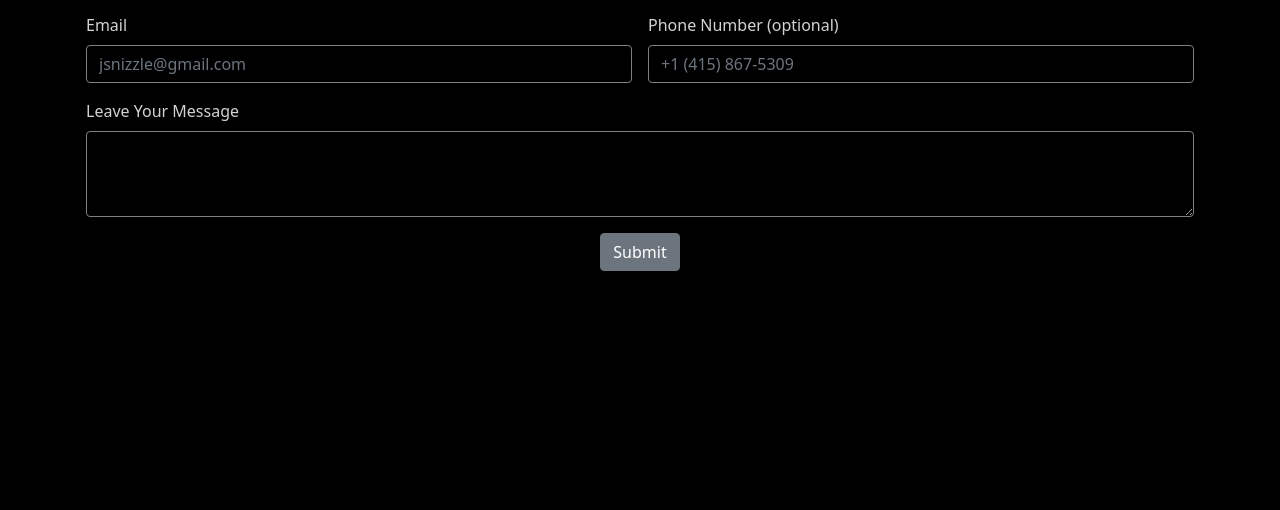
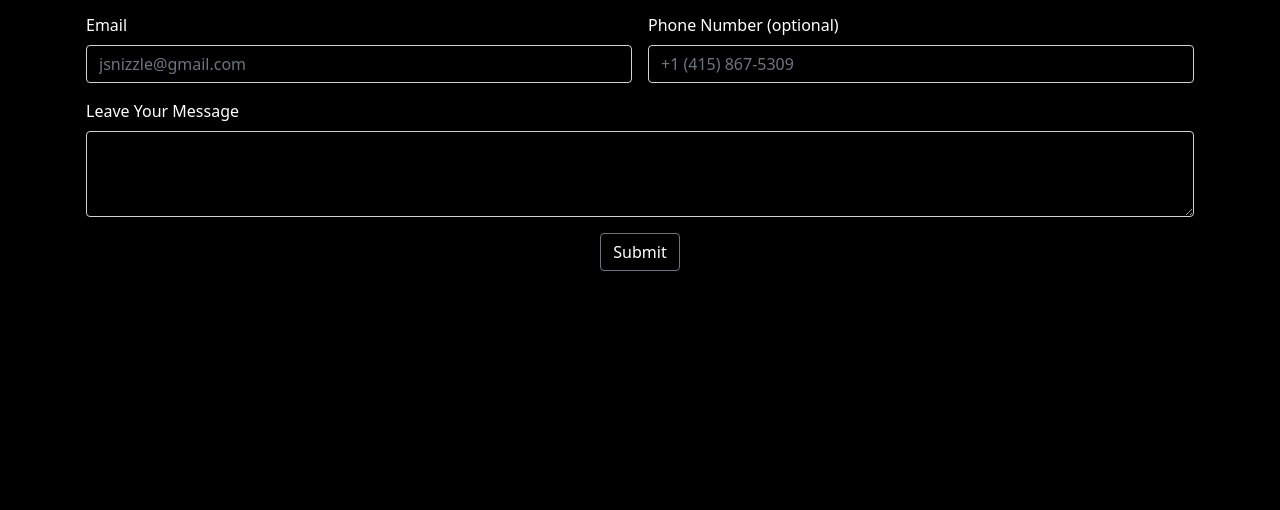
Before and after one commit to gaguiIar/luggage, a plain HTML site: page index.html in a window 1280 px wide. Shown: the part 290-800 px from the top of the page. Drawn offline with nearby package versions, Linux system fonts and the light colour scheme.

Commit message:
Update index.html

```diff
--- a/index.html
+++ b/index.html
@@ -13,7 +13,7 @@
     label,
     h1,
     p {
-      color: lightgrey;
+      color: white;
     }
 
     body {
@@ -24,8 +24,11 @@
     input[type="email"],
     textarea {
       background-color: black !important;
-      border-color: grey !important;
+      border-color: lightgrey !important;
       color: white !important;
+    }
+    .btn-secondary {
+      background-color: black;
     }
   </style>
 </head>
@@ -109,8 +112,9 @@
 
 <!-- javascript + plugins -->
 <script src="https://cdn.jsdelivr.net/npm/bootstrap@5.1.3/dist/js/bootstrap.bundle.min.js" integrity="sha384-ka7Sk0Gln4gmtz2MlQnikT1wXgYsOg+OMhuP+IlRH9sENBO0LRn5q+8nbTov4+1p" crossorigin="anonymous"></script>
-<script src="https://code.jquery.com/jquery-3.6.0.min.js"></script>
+
 <script src="translate.js-master/jquery.translate.js"></script>
+
 
 <script type="text/javascript">
   var dict = {
```
